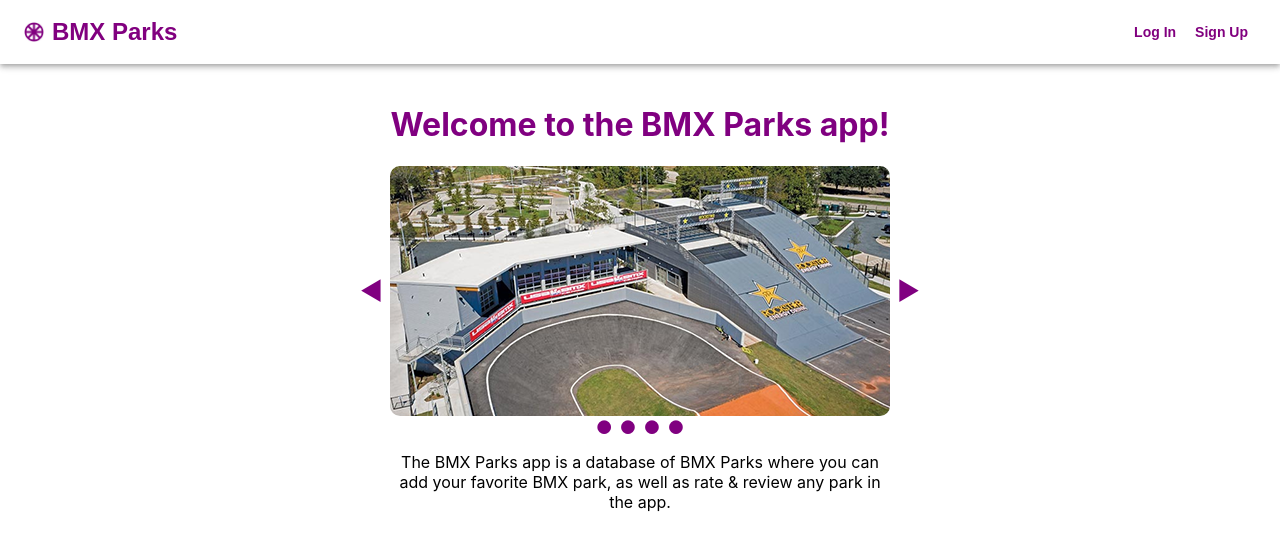
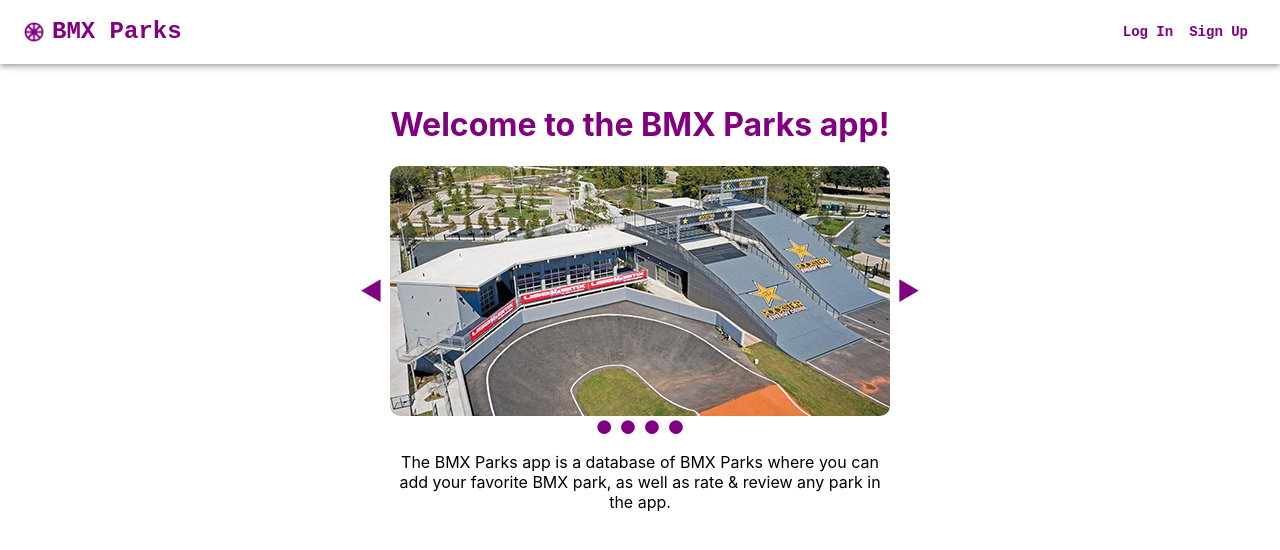
Before and after one commit to forrestmorrison/bmxparks-app, a React (Create React App) app: page / in a window 1280 px wide. Shown: the top 550 px of the page. Built offline with nearby package versions, Linux system fonts and the light colour scheme; no server answers.

Commit message:
changed app font to Courier New

```diff
--- a/src/App.js
+++ b/src/App.js
@@ -20,7 +20,7 @@
   },
   typography: {
     fontFamily: [
-      "Arial",
+      "Courier New",
     ],
     button: {
       textTransform: 'none',
--- a/src/index.css
+++ b/src/index.css
@@ -1,8 +1,6 @@
 body {
   margin: auto;
-  font-family: -apple-system, BlinkMacSystemFont, 'Segoe UI', 'Roboto', 'Oxygen',
-    'Ubuntu', 'Cantarell', 'Fira Sans', 'Droid Sans', 'Helvetica Neue',
-    sans-serif;
+  font-family: -apple-system, BlinkMacSystemFont, 'Courier New';
   -webkit-font-smoothing: antialiased;
   -moz-osx-font-smoothing: grayscale;
 }
```
